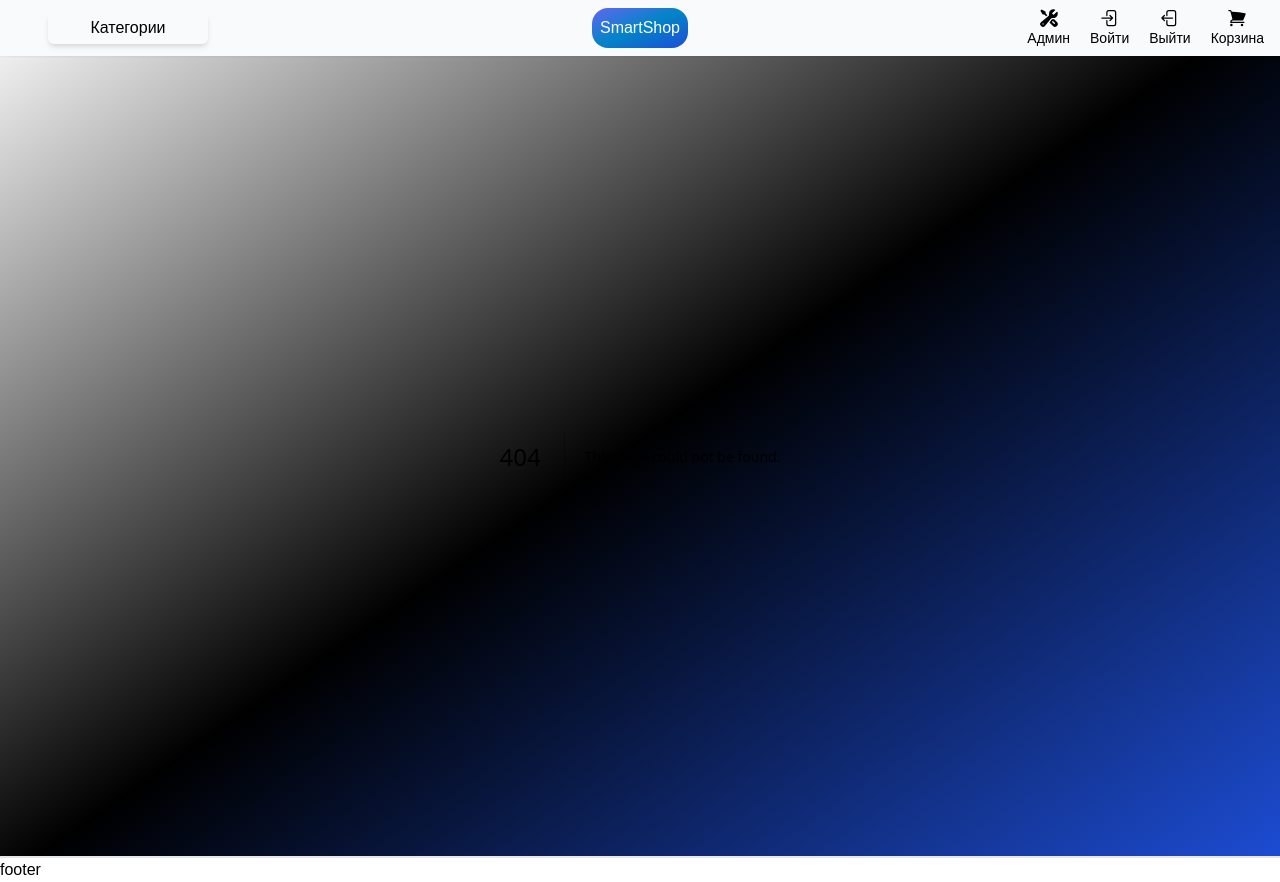
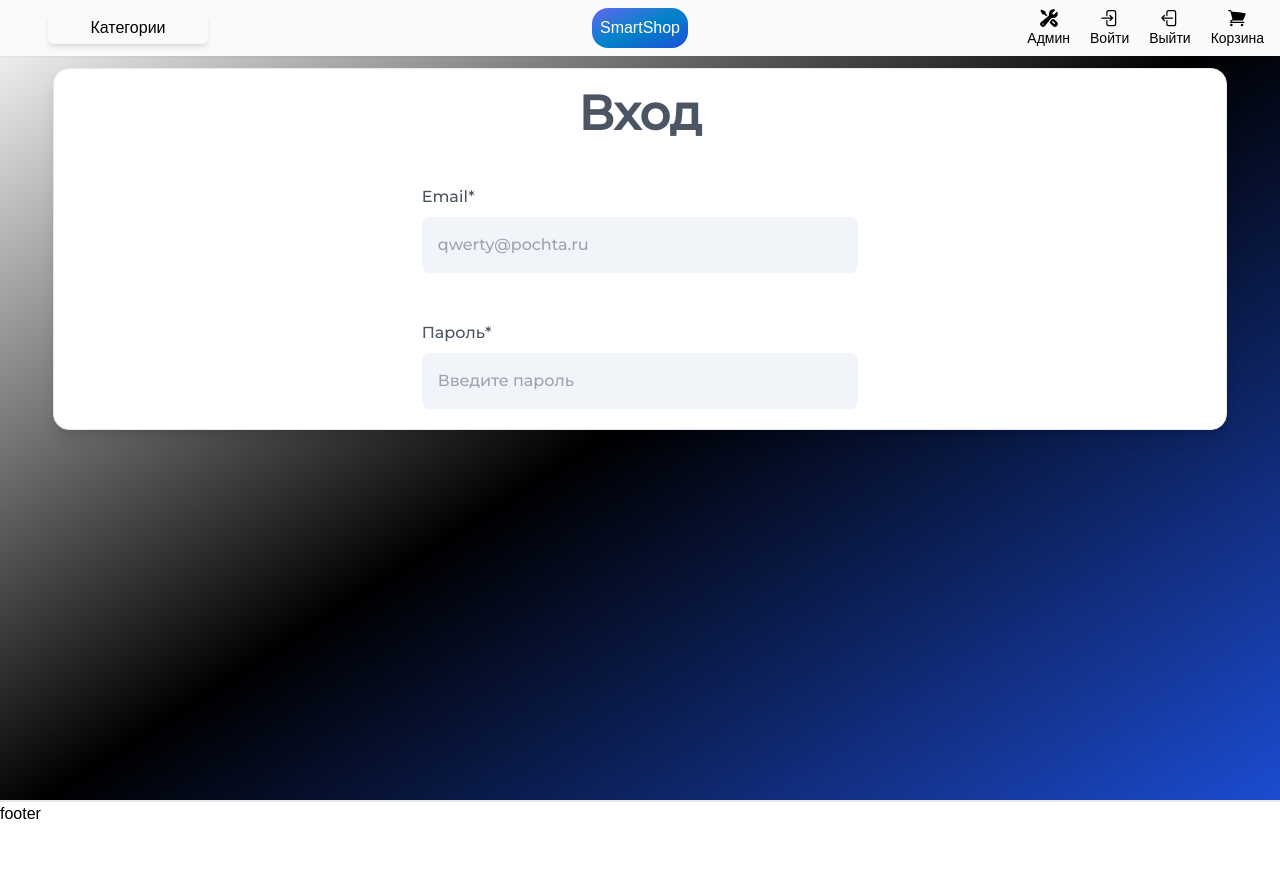
Before and after one commit to f-kurdan/SmartShop, a Next.js app in the folder online-store/new-client/: page /auth in a window 1280 px wide. Before the commit this address had no page. After the commit the page ends 826 px from the top, so only its background shows below. Built offline with nearby package versions, Linux system fonts and the light colour scheme; a web font is replaced by a local one.

Commit message:
Update login page

```diff
--- /dev/null
+++ b/online-store/new-client/src/pages/auth/index.tsx
@@ -0,0 +1,22 @@
+import { montserrat } from '@/styles/fonts'
+import React from 'react'
+
+const Login = () => {
+  return (
+    <div className={`${montserrat.className} flex flex-col gap-12  justify-center items-center px-10 py-5 my-3 w-11/12 ounded-sm border border-gray-200 bg-white shadow-lg rounded-2xl`}>
+      <div className='font-bold text-5xl text-center text-gray-600 '>
+        Вход
+      </div>
+        <div className='flex flex-col w-2/5 gap-2'>
+            <h1 className='text-gray-600'>Email*</h1>
+              <input type="email" className='bg-slate-100 rounded-lg p-4  focus:bg-slate-200 focus:outline-none' placeholder='qwerty@pochta.ru'/>
+        </div>
+        <div className='flex flex-col w-2/5 gap-2'>
+            <h1 className='text-gray-600'>Пароль*</h1>
+              <input type="password" className='bg-slate-100 rounded-lg p-4 focus:bg-slate-200 focus:outline-none' placeholder='Введите пароль'/>
+        </div>
+    </div>
+  )
+}
+
+export default Login
```
